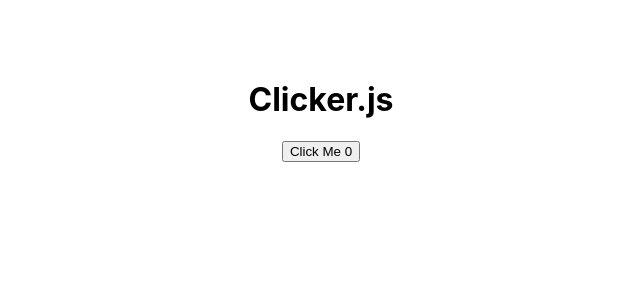
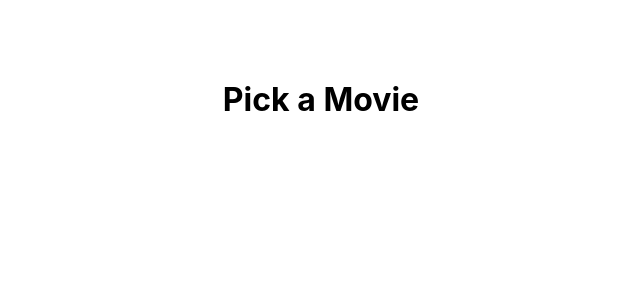
Before and after one commit to super8989/React_hooks_intro, a React (Create React App) app: page / in a window 1280 px wide. Shown: the top 300 px of the page, without its empty margins (319-959 px from the left). Built offline with nearby package versions, Linux system fonts and the light colour scheme.

Commit message:
starting a demo for using api with useEffect

```diff
--- a/src/App.js
+++ b/src/App.js
@@ -6,6 +6,7 @@ import SimpleFormClass from "./SimpleFormClass";
 import SimpleFormHooks from "./SimpleFormHooks";
 import SimpleFormInputHook from "./SimpleFormInputHook";
 import Clicker from "./Clicker";
+import SWMovies from "./SWMovies";
 
 import "./App.css";
 
@@ -17,8 +18,9 @@ function App() {
 			<Toggler />
 			<SimpleFormClass />
 			<SimpleFormHooks />
-			<SimpleFormInputHook /> */}
-			<Clicker />
+			<SimpleFormInputHook />
+			<Clicker /> */}
+			<SWMovies />
 		</div>
 	);
 }
--- /dev/null
+++ b/src/SWMovies.js
@@ -0,0 +1,11 @@
+import React, { useState, useEffect } from "react";
+
+function SWMovies() {
+	return (
+		<div>
+			<h1>Pick a Movie</h1>
+		</div>
+	);
+}
+
+export default SWMovies;
```
